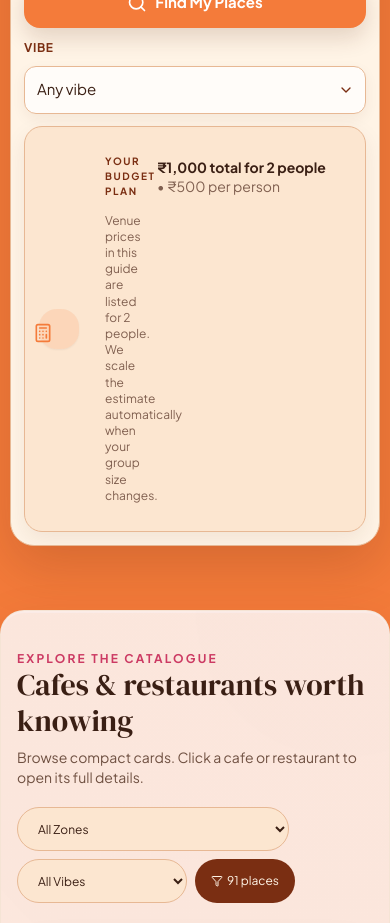
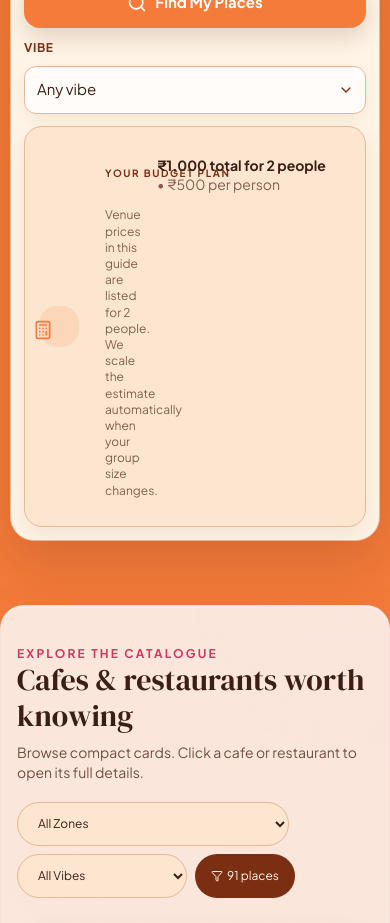
Before and after one commit to iavinaxh/delhi-cafe-hopping, a React (Vite) app: page / in a window 390 px wide. Shown: the part 1880-2803 px from the top of the page. Built offline with nearby package versions, Linux system fonts and the light colour scheme.

Commit message:
Fix mobile budget planner text flow

```diff
--- a/src/mobile-fixes.css
+++ b/src/mobile-fixes.css
@@ -16,269 +16,121 @@
     backdrop-filter: none !important;
   }
 
-  #find-my-place article:hover {
-    transform: none !important;
-  }
-
-  #find-my-place article {
-    width: 100%;
-    min-width: 0;
-    max-width: 100%;
-    overflow: hidden;
-  }
-
+  #find-my-place article:hover { transform: none !important; }
+  #find-my-place article { width: 100%; min-width: 0; max-width: 100%; overflow: hidden; }
   #find-my-place article h4,
   #find-my-place article p,
-  #find-my-place article span {
-    overflow-wrap: anywhere;
-    word-break: normal;
-  }
-
+  #find-my-place article span { overflow-wrap: anywhere; word-break: normal; }
   #find-my-place article .grid-cols-4,
-  #find-my-place article .grid-cols-3 {
-    width: 100%;
-    min-width: 0;
-  }
-
+  #find-my-place article .grid-cols-3 { width: 100%; min-width: 0; }
   #find-my-place article .grid-cols-4 > a,
-  #find-my-place article .grid-cols-3 > a {
-    min-width: 0;
-    padding-left: 4px;
-    padding-right: 4px;
-    white-space: nowrap;
-  }
+  #find-my-place article .grid-cols-3 > a { min-width: 0; padding-left: 4px; padding-right: 4px; white-space: nowrap; }
 
   .hero-search-row,
   .hero-support-row,
-  .hero-support-search {
-    min-width: 0;
-    max-width: 100%;
-  }
+  .hero-support-search { min-width: 0; max-width: 100%; }
+  .hero-search-button { min-width: 0; overflow-wrap: anywhere; }
+  .hero-support-search { width: 100%; }
+  header.sticky { max-width: 100vw; }
+  main, section, article, form, header, footer { max-width: 100%; }
 
-  .hero-search-button {
-    min-width: 0;
-    overflow-wrap: anywhere;
-  }
-
-  .hero-support-search {
-    width: 100%;
-  }
-
-  header.sticky {
-    max-width: 100vw;
-  }
-
-  main,
-  section,
-  article,
-  form,
-  header,
-  footer {
-    max-width: 100%;
-  }
-
-  #find-my-place form {
-    width: 100%;
-    max-width: 100%;
-    overflow: hidden;
-  }
-
-  #find-my-place form > div {
-    width: 100%;
-    min-width: 0;
-  }
-
+  #find-my-place form { width: 100%; max-width: 100%; overflow: hidden; }
+  #find-my-place form > div { width: 100%; min-width: 0; }
   #find-my-place select,
-  #find-my-place button {
-    min-width: 0;
-    max-width: 100%;
-  }
-
+  #find-my-place button { min-width: 0; max-width: 100%; }
   #find-my-place form > div > label,
-  #find-my-place form > div > div {
-    min-width: 0;
-    max-width: 100%;
-  }
+  #find-my-place form > div > div { min-width: 0; max-width: 100%; }
 
   #find-my-place form > div > div:nth-child(6) {
-    display: flex !important;
+    display: grid !important;
+    grid-template-columns: 42px minmax(0, 1fr) !important;
     align-items: center !important;
-    gap: 12px !important;
+    column-gap: 12px !important;
     min-height: 0 !important;
     height: auto !important;
     width: 100% !important;
     padding: 14px 16px !important;
     border-radius: 18px !important;
+    box-sizing: border-box !important;
   }
 
   #find-my-place form > div > div:nth-child(6) > div:first-child {
-    flex: 0 0 42px !important;
+    grid-column: 1 !important;
     width: 42px !important;
     max-width: 42px !important;
+    min-width: 42px !important;
+    flex: none !important;
   }
 
   #find-my-place form > div > div:nth-child(6) > div:last-child {
-    flex: 1 1 auto !important;
-    width: auto !important;
+    grid-column: 2 !important;
+    width: 100% !important;
     min-width: 0 !important;
     max-width: none !important;
+    flex: none !important;
   }
 
-  #find-my-place form > div > div:nth-child(6) p {
+  #find-my-place form > div > div:nth-child(6) > div:last-child p {
+    width: 100% !important;
     max-width: none !important;
+    min-width: 0 !important;
     overflow-wrap: normal !important;
     word-break: normal !important;
-  }
-
-  #find-my-place form > div > div:nth-child(6) p:nth-child(2) {
     white-space: normal !important;
   }
 
-  .catalogue-shell {
-    animation: none !important;
-    opacity: 1 !important;
-    transform: none !important;
+  #find-my-place form > div > div:nth-child(6) > div:last-child p:first-child {
+    white-space: nowrap !important;
   }
 
-  .catalogue-card-enter {
-    animation: none !important;
-    opacity: 1 !important;
-    transform: none !important;
-    width: 100%;
-    min-width: 0;
-    max-width: 100%;
-  }
-
-  .catalogue-content,
-  .catalogue-content > div,
-  .catalogue-content .grid {
-    min-width: 0;
-    max-width: 100%;
-  }
-
-  .catalogue-content .grid > div {
-    min-width: 0;
-    width: 100%;
-    max-width: 100%;
-  }
+  .catalogue-shell { animation: none !important; opacity: 1 !important; transform: none !important; }
+  .catalogue-card-enter { animation: none !important; opacity: 1 !important; transform: none !important; width: 100%; min-width: 0; max-width: 100%; }
+  .catalogue-content, .catalogue-content > div, .catalogue-content .grid { min-width: 0; max-width: 100%; }
+  .catalogue-content .grid > div { min-width: 0; width: 100%; max-width: 100%; }
 }
 
 @media (max-width: 420px) {
-  #find-my-place {
-    padding-left: 10px !important;
-    padding-right: 10px !important;
+  #find-my-place { padding-left: 10px !important; padding-right: 10px !important; }
+  #find-my-place form { padding: 13px !important; }
+  #find-my-place form > div { gap: 12px !important; }
+  #find-my-place form > div > div:nth-child(6) {
+    grid-template-columns: 40px minmax(0, 1fr) !important;
+    padding: 13px 14px !important;
+    column-gap: 10px !important;
   }
-
-  #find-my-place form {
-    padding: 13px !important;
-  }
-
-  #find-my-place form > div {
-    gap: 12px !important;
-  }
-
-  #find-my-place form > div > div:nth-child(6) {
-    padding: 13px 14px !important;
-    gap: 10px !important;
-  }
-
   #find-my-place form > div > div:nth-child(6) > div:first-child {
-    flex-basis: 40px !important;
     width: 40px !important;
     max-width: 40px !important;
+    min-width: 40px !important;
   }
-
   #find-my-place article > div:first-child,
-  #find-my-place article > div:last-child {
-    padding-left: 13px !important;
-    padding-right: 13px !important;
-  }
-
+  #find-my-place article > div:last-child { padding-left: 13px !important; padding-right: 13px !important; }
   #find-my-place article .grid-cols-4,
-  #find-my-place article .grid-cols-3 {
-    gap: 5px !important;
-  }
-
+  #find-my-place article .grid-cols-3 { gap: 5px !important; }
   #find-my-place article .grid-cols-4 > a,
-  #find-my-place article .grid-cols-3 > a {
-    font-size: 8px !important;
-  }
+  #find-my-place article .grid-cols-3 > a { font-size: 8px !important; }
 }
 
-#find-my-place article h4 {
-  font-size: clamp(1.08rem, 1.35vw, 1.28rem) !important;
-  line-height: 1.18 !important;
-  font-weight: 750 !important;
-  letter-spacing: -0.01em;
-}
-
-#find-my-place article > div:first-child > div:first-child > div > p {
-  font-size: clamp(0.76rem, 0.9vw, 0.86rem) !important;
-  font-weight: 600 !important;
-}
-
-#find-my-place article > div:first-child > div:last-child p:last-child {
-  font-size: clamp(0.94rem, 1vw, 1.04rem) !important;
-  font-weight: 750 !important;
-}
-
-#find-my-place article[aria-expanded="true"] h4 {
-  font-size: clamp(1.18rem, 1.55vw, 1.42rem) !important;
-  font-weight: 800 !important;
-}
-
-#find-my-place article[aria-expanded="true"] > div:nth-child(2) p {
-  font-size: clamp(0.88rem, 1.05vw, 0.98rem) !important;
-  line-height: 1.58 !important;
-  font-weight: 500 !important;
-}
-
-#find-my-place article[aria-expanded="true"] button {
-  font-size: 0.78rem !important;
-  font-weight: 800 !important;
-}
-
-#find-my-place article[aria-expanded="true"] > div:last-child a {
-  font-size: 0.72rem !important;
-  font-weight: 800 !important;
-}
+#find-my-place article h4 { font-size: clamp(1.08rem, 1.35vw, 1.28rem) !important; line-height: 1.18 !important; font-weight: 750 !important; letter-spacing: -0.01em; }
+#find-my-place article > div:first-child > div:first-child > div > p { font-size: clamp(0.76rem, 0.9vw, 0.86rem) !important; font-weight: 600 !important; }
+#find-my-place article > div:first-child > div:last-child p:last-child { font-size: clamp(0.94rem, 1vw, 1.04rem) !important; font-weight: 750 !important; }
+#find-my-place article[aria-expanded="true"] h4 { font-size: clamp(1.18rem, 1.55vw, 1.42rem) !important; font-weight: 800 !important; }
+#find-my-place article[aria-expanded="true"] > div:nth-child(2) p { font-size: clamp(0.88rem, 1.05vw, 0.98rem) !important; line-height: 1.58 !important; font-weight: 500 !important; }
+#find-my-place article[aria-expanded="true"] button { font-size: 0.78rem !important; font-weight: 800 !important; }
+#find-my-place article[aria-expanded="true"] > div:last-child a { font-size: 0.72rem !important; font-weight: 800 !important; }
 
 @media (max-width: 767px) {
-  #find-my-place article h4 {
-    font-size: 1.12rem !important;
-    line-height: 1.2 !important;
-  }
-
-  #find-my-place article[aria-expanded="true"] h4 {
-    font-size: 1.2rem !important;
-    line-height: 1.2 !important;
-  }
-
-  #find-my-place article[aria-expanded="true"] > div:nth-child(2) p {
-    font-size: 0.88rem !important;
-    line-height: 1.55 !important;
-  }
-
-  #find-my-place article[aria-expanded="true"] button {
-    font-size: 0.76rem !important;
-  }
-
-  #find-my-place article[aria-expanded="true"] > div:last-child a {
-    font-size: 0.68rem !important;
-  }
+  #find-my-place article h4 { font-size: 1.12rem !important; line-height: 1.2 !important; }
+  #find-my-place article[aria-expanded="true"] h4 { font-size: 1.2rem !important; line-height: 1.2 !important; }
+  #find-my-place article[aria-expanded="true"] > div:nth-child(2) p { font-size: 0.88rem !important; line-height: 1.55 !important; }
+  #find-my-place article[aria-expanded="true"] button { font-size: 0.76rem !important; }
+  #find-my-place article[aria-expanded="true"] > div:last-child a { font-size: 0.68rem !important; }
 }
 
 @media (max-width: 420px) {
-  #find-my-place article[aria-expanded="true"] > div:nth-child(2) p {
-    font-size: 0.86rem !important;
-  }
+  #find-my-place article[aria-expanded="true"] > div:nth-child(2) p { font-size: 0.86rem !important; }
 }
 
 @media (prefers-reduced-motion: reduce) {
-  .catalogue-shell,
-  .catalogue-card-enter {
-    animation: none !important;
-    opacity: 1 !important;
-    transform: none !important;
-  }
+  .catalogue-shell, .catalogue-card-enter { animation: none !important; opacity: 1 !important; transform: none !important; }
 }
```
